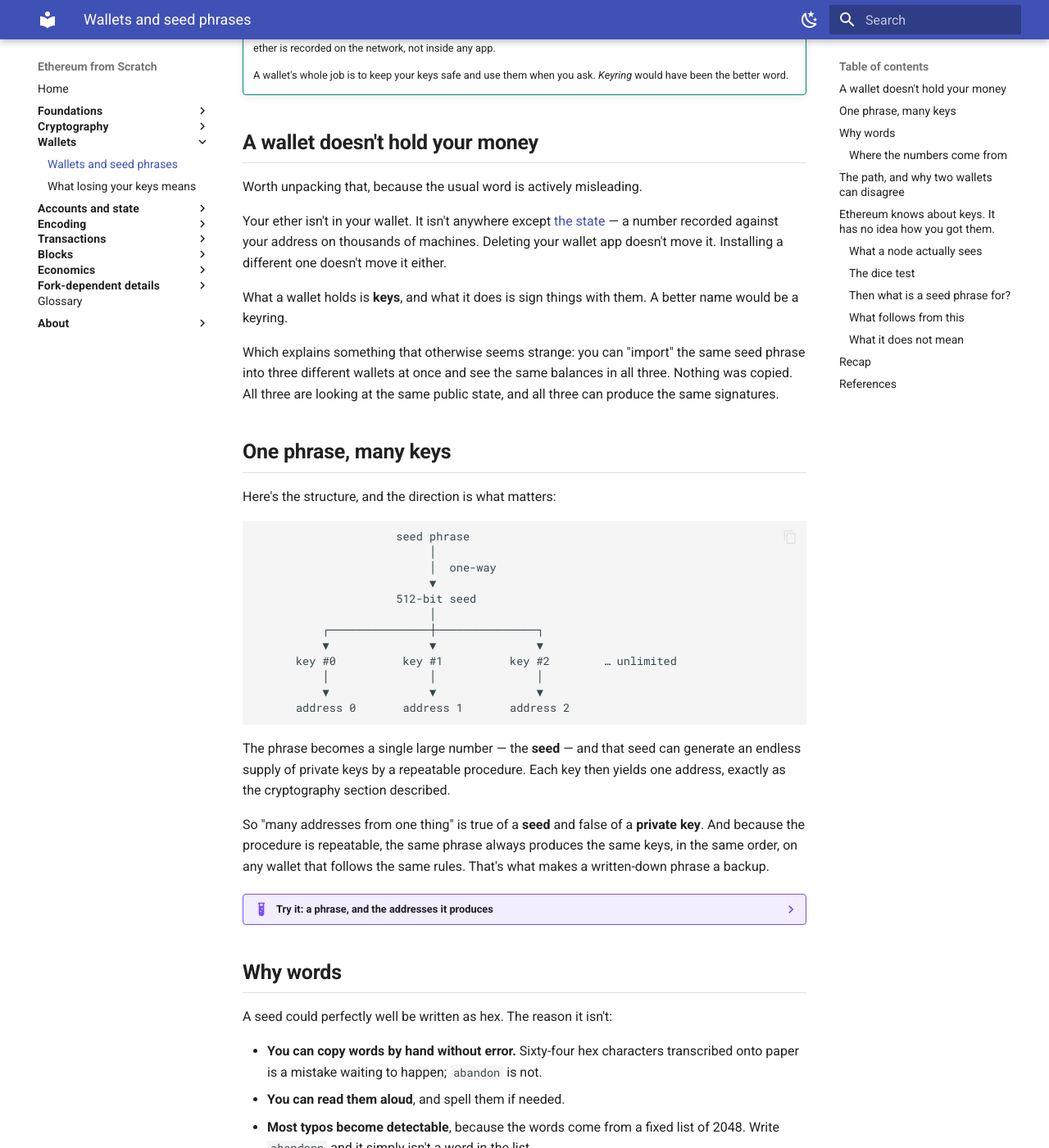
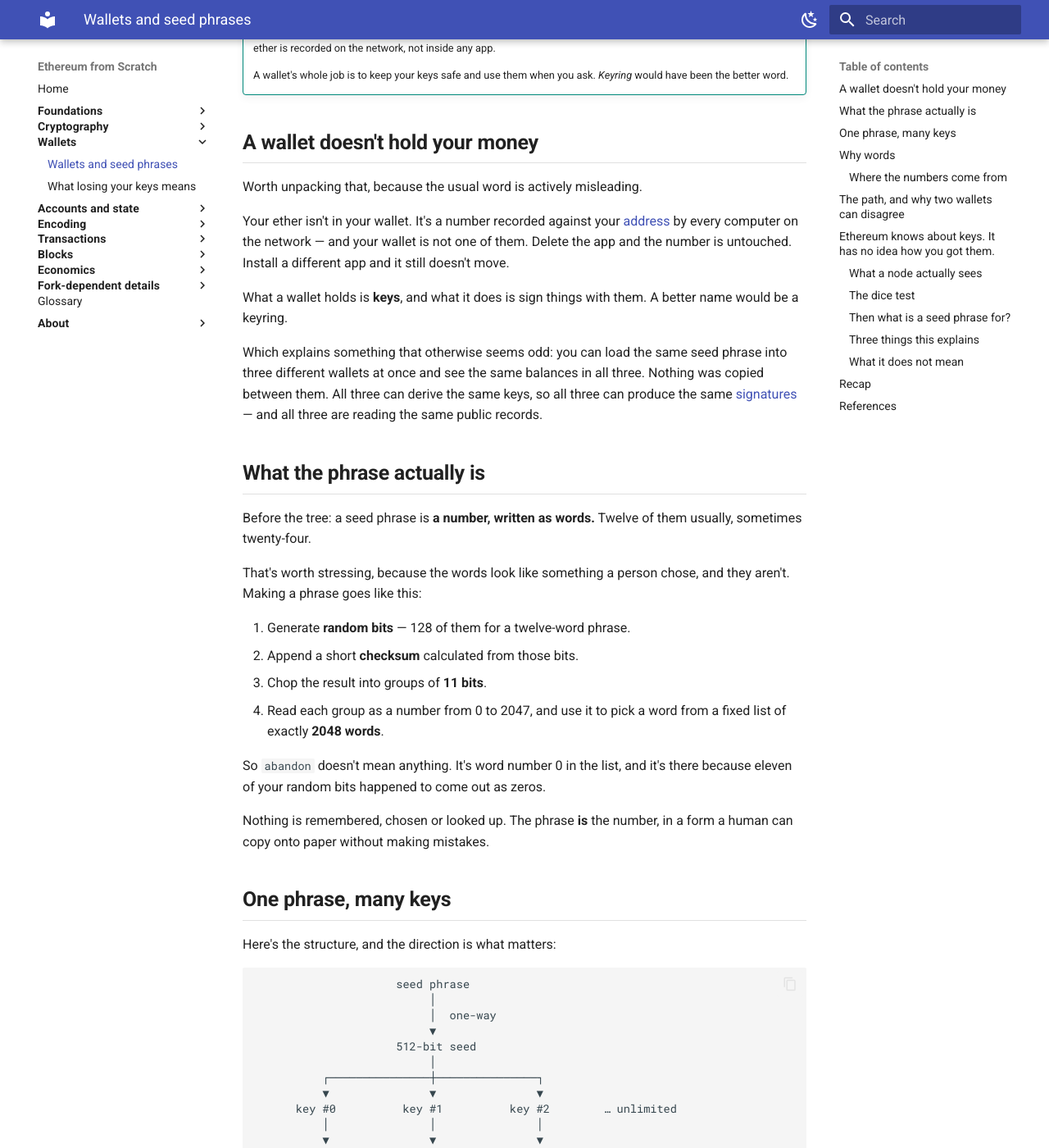
Before and after one commit to davide-stocco/ethereum-from-scratch, an MkDocs documentation site: the page built from docs/wallets/seed-phrases.md, in a window 1280 px wide and 1400 px high, scrolled down 407 px. Shown: the whole window at 82% size. Built offline with MkDocs 1.6.1 and Material for MkDocs 9.7.7, drawn with Linux system fonts in a browser that asks for light colours; some of the changed text lies outside the part shown.

Commit message:
Fix nine things on the wallets page
All from Davide's review.

The opening leaned on "the state", a page three sections further on.
Rewritten without it: your ether is a number recorded against your
address by every computer on the network, and your wallet isn't one of
them. Self-contained, and no forward reference left.

The page used "seed phrase" throughout without ever saying what one is
or where it comes from. New section: a phrase is a number written as
words, made by generating random bits, appending a checksum, chopping
into groups of 11 and using each as an index into a fixed list of 2048.
So "abandon" means nothing — it is word zero, and it is there because
eleven random bits came out as zeros.

That also fixes the twelve-and-twenty-four problem, which previously
arrived as the answer to a question the page had never raised. With the
11-bit arithmetic established first, those two counts fall out as the
lengths that land on round numbers of random bits.

"A repeatable procedure" was doing a great deal of unexamined work, so
there's now a box showing it: each node holds a key and a chain code,
HMAC-SHA512 over the chain code, parent key material and the index
gives 64 bytes, the first 32 added to the parent key is the child. Then
the three properties that matter — deterministic, one-way, unlimited.

The path diagram overflowed its column; it's a table now, 76 characters
at the widest. And it no longer says "for Ethereum it conventionally
looks like", which contradicted the page's own argument — the 60 is an
entry in a registry wallet software keeps so two wallets agree, and
Ethereum neither publishes nor reads it.

"A private key controlling an address is Ethereum" meant nothing.
Replaced with the three rules that actually are protocol: how an
address derives from a public key, how a public key derives from a
private one, and that a signature from that key is the only thing which
can authorise a change.

The dice test now carries a caution. It's sound as an argument and a
bad idea in practice — biased dice, miscounting by hand, and no
checksum to catch the error.

And the consequences were a terse bullet list. Each now explains
itself, closing with the test for protocol versus convention: could you
replace it unilaterally?

````diff
--- a/docs/wallets/seed-phrases.md
+++ b/docs/wallets/seed-phrases.md
@@ -24,11 +24,26 @@ This page is how those two facts fit together.
 
 Worth unpacking that, because the usual word is actively misleading.
 
-Your ether isn't in your wallet. It isn't anywhere except [the state](../accounts/state.md) — a number recorded against your address on thousands of machines. Deleting your wallet app doesn't move it. Installing a different one doesn't move it either.
+Your ether isn't in your wallet. It's a number recorded against your [address](../crypto/addresses.md) by every computer on the network — and your wallet is not one of them. Delete the app and the number is untouched. Install a different app and it still doesn't move.
 
 What a wallet holds is **keys**, and what it does is sign things with them. A better name would be a keyring.
 
-Which explains something that otherwise seems strange: you can "import" the same seed phrase into three different wallets at once and see the same balances in all three. Nothing was copied. All three are looking at the same public state, and all three can produce the same signatures.
+Which explains something that otherwise seems odd: you can load the same seed phrase into three different wallets at once and see the same balances in all three. Nothing was copied between them. All three can derive the same keys, so all three can produce the same [signatures](../crypto/signatures.md) — and all three are reading the same public records.
+
+## What the phrase actually is
+
+Before the tree: a seed phrase is **a number, written as words.** Twelve of them usually, sometimes twenty-four.
+
+That's worth stressing, because the words look like something a person chose, and they aren't. Making a phrase goes like this:
+
+1. Generate **random bits** — 128 of them for a twelve-word phrase.
+2. Append a short **checksum** calculated from those bits.
+3. Chop the result into groups of **11 bits**.
+4. Read each group as a number from 0 to 2047, and use it to pick a word from a fixed list of exactly **2048 words**.
+
+So `abandon` doesn't mean anything. It's word number 0 in the list, and it's there because eleven of your random bits happened to come out as zeros.
+
+Nothing is remembered, chosen or looked up. The phrase **is** the number, in a form a human can copy onto paper without making mistakes.
 
 ## One phrase, many keys
 
@@ -49,9 +64,41 @@ Here's the structure, and the direction is what matters:
       address 0       address 1       address 2
 ```
 
-The phrase becomes a single large number — the **seed** — and that seed can generate an endless supply of private keys by a repeatable procedure. Each key then yields one address, exactly as the cryptography section described.
+The words are stretched into a single large number — the **seed** — and that seed can produce an endless supply of private keys. Each key then yields one address, exactly as the cryptography section described.
 
-So "many addresses from one thing" is true of a **seed** and false of a **private key**. And because the procedure is repeatable, the same phrase always produces the same keys, in the same order, on any wallet that follows the same rules. That's what makes a written-down phrase a backup.
+So "many addresses from one thing" is true of a **seed** and false of a **private key**.
+
+??? abstract "The procedure that turns one seed into many keys"
+
+    Worth seeing, because "a repeatable procedure" is doing a lot of work in
+    that sentence.
+
+    Every point in the tree holds **two** things: a private key, and a
+    separate 32-byte value called a **chain code**. The seed gives you the
+    first of each.
+
+    To produce child number *i* from any point in the tree:
+
+    ```
+    1.  combine  the chain code, the parent's key material, and i
+    2.  hash it  with HMAC-SHA512, giving 64 bytes
+    3.  the first 32 bytes, added to the parent key, = the child's key
+    4.  the last  32 bytes                          = the child's chain code
+    ```
+
+    Three properties follow, and they're the useful part:
+
+    - **Deterministic.** The same seed and the same *i* always give the same
+      key, on any machine, forever. That's what makes a written phrase a
+      complete backup.
+    - **One-way.** A child key reveals nothing about its parent, so exposing
+      one account doesn't expose the others.
+    - **Unlimited.** *i* can be any of about four billion values at every
+      level, and the levels nest. You will not run out.
+
+    This is BIP-32 [(Wuille, 2012)](#ref-bip32), and the tool below runs it.
+
+Because that procedure is deterministic, the same phrase always produces the same keys, in the same order, on any wallet that walks the same route through the tree. **That** is what makes a written-down phrase a backup rather than merely a hint.
 
 ??? example "Try it: a phrase, and the addresses it produces"
 
@@ -103,7 +150,7 @@ That makes the arithmetic tidy:
 | 18 | 198 | 192 | 6 |
 | 24 | 264 | **256** | 8 |
 
-Which answers a question people often ask: why 12 and 24, rather than any number of words? Because 12 words is exactly 128 bits of randomness and 24 words is exactly 256, with the remainder a checksum. Those are the two security levels anyone wanted, so those are the two counts you meet.
+Which is where the twelve and the twenty-four come from. They aren't arbitrary, and they aren't the only lengths the standard allows — they're the two that land on round numbers of random bits. Twelve words is exactly 128 bits of randomness; twenty-four is exactly 256. Those were the two security levels anyone wanted, so those are the two counts you meet in practice.
 
 ??? warning "12 words is not half as strong as 24"
 
@@ -114,17 +161,24 @@ Which answers a question people often ask: why 12 and 24, rather than any number
 
 ## The path, and why two wallets can disagree
 
-The seed can produce unlimited keys, so something has to say **which** ones. That's the **derivation path**, and for Ethereum it conventionally looks like this:
+The seed can produce unlimited keys, so something has to say **which** ones. That's the **derivation path** — the route taken down the tree. Wallets handling Ethereum keys have settled on this one:
 
 ```
 m / 44' / 60' / 0' / 0 / 0
-│    │     │     │   │   └── address index — 0, 1, 2, … the list your wallet shows
-│    │     │     │   └────── 0 for ordinary receiving addresses
-│    │     │     └────────── account number, if the wallet offers separate accounts
-│    │     └──────────────── 60 means Ethereum
-│    └────────────────────── 44 means "this is a standard structured path"
-└───────────────────────────  the seed itself
 ```
+
+Read left to right, each segment picks a branch:
+
+| Segment | What it selects |
+| --- | --- |
+| `m` | the seed itself — the root of the tree |
+| `44'` | a standard structured layout, rather than an ad-hoc one |
+| `60'` | **Ethereum.** 60 is the number registered for it in the wallet standard |
+| `0'` | which account, if the wallet offers more than one |
+| `0` | ordinary receiving addresses |
+| `0` | the address index — 0, 1, 2, … the list your wallet shows you |
+
+Note what that `60` is and isn't. It's an entry in a registry **wallet software keeps**, so that two wallets don't derive different keys for the same chain. Ethereum doesn't publish it, doesn't read it, and doesn't know it exists. The path is a convention among wallets about where to look — not something the protocol specifies.
 
 Walk a different path and you get entirely different keys from the same seed. Which is exactly why **the same phrase can show different addresses in two different wallets** — not a bug, and not a lost wallet. The phrase was fine; the wallet was looking somewhere else in the tree.
 
@@ -169,9 +223,9 @@ Walk a different path and you get entirely different keys from the same seed. Wh
 
 That sentence is the whole boundary, and it's worth being exact about, because the claim gets both over- and under-stated.
 
-**Keys are protocol.** A private key controlling an address *is* Ethereum. It's in the specification, and the whole of [signatures](../crypto/signatures.md) describes how the network uses it.
+**Keys are protocol.** Three things on the previous pages are written into the specification and enforced by every node: that an [address](../crypto/addresses.md) is derived from a public key in one particular way, that a public key comes from a private key on one particular curve, and that a [signature](../crypto/signatures.md) from that key is the only thing which can authorise a change to that address. Those rules are Ethereum.
 
-**Where the key came from is not.** Nothing above this line — not seed phrases, not the key tree, not derivation paths — exists anywhere in Ethereum.
+**Where your key came from is not.** Nothing on *this* page — not seed phrases, not the key tree, not derivation paths — appears anywhere in Ethereum. The protocol cares that you hold a key. It has no interest in how you came by it.
 
 ### What a node actually sees
 
@@ -189,6 +243,15 @@ Roll a die 256 times. Write the results down as bits. Treat that number as a pri
 
 If the protocol cared where keys came from, that wouldn't work. It does work. So it doesn't care.
 
+??? warning "Don't actually do that"
+
+    The dice test is sound as an argument and a poor idea in practice. Real
+    dice are slightly biased, counting 256 results by hand goes wrong, and
+    you'd have no checksum to catch the error — so you could lose everything
+    to a miscount you never notice.
+
+    It demonstrates what the protocol will accept. It is not a method.
+
 ### Then what is a seed phrase for?
 
 It solves a **human** problem, not a protocol one.
@@ -197,14 +260,23 @@ A 64-character hex key is miserable to write on paper and verify, and you would
 
 Both are conveniences. Neither makes anything possible that wasn't possible before — you could always have written down raw keys, one per account, and Ethereum would have been equally content.
 
-### What follows from this
+### Three things this explains
 
-Several things that otherwise look like faults:
+Each of them looks like a defect until you see where the line falls.
 
-- **Two wallets can show different addresses for one phrase.** They're following conventions, and conventions can differ. If paths were protocol, they couldn't.
-- **A hardware wallet and a browser extension can share one phrase**, because both implement the same public standards — not because Ethereum coordinates them.
-- **Anyone could invent a different scheme tomorrow**, and Ethereum would accept its keys without modification.
-- **None of this appears in the Yellow Paper.** That isn't an oversight.
+**Two wallets can show different addresses for the same phrase.**
+
+Each wallet picks a path down the tree, and nothing *forces* two wallets to pick the same one. If Ethereum defined paths, they would all have to agree, because disagreeing would mean breaking the rules. Ethereum doesn't define them, so a wallet is free to look somewhere else — and some older ones did. Your keys weren't lost. The second wallet was reading a different branch of the same tree, and the addresses it showed you were real, just unused.
+
+**A hardware wallet and a browser extension can share one phrase.**
+
+Not because Ethereum coordinates them — it has no idea either exists. Because both vendors independently chose to implement the same three published standards. That's co-operation between competitors, which can be relied on in practice and could in principle stop at any time.
+
+**Anyone could invent a different scheme tomorrow.**
+
+A new way of turning a backup into keys would need no permission, no proposal, and no change to Ethereum — because Ethereum only ever sees the finished keys. It would need other wallets to adopt it to be *useful*, but nothing about the protocol would resist it.
+
+That last point is the test for whether something is protocol or convention: **could you replace it unilaterally?** Seed phrases, yes. The curve that turns a private key into an address, no.
 
 ### What it does *not* mean
 
````
